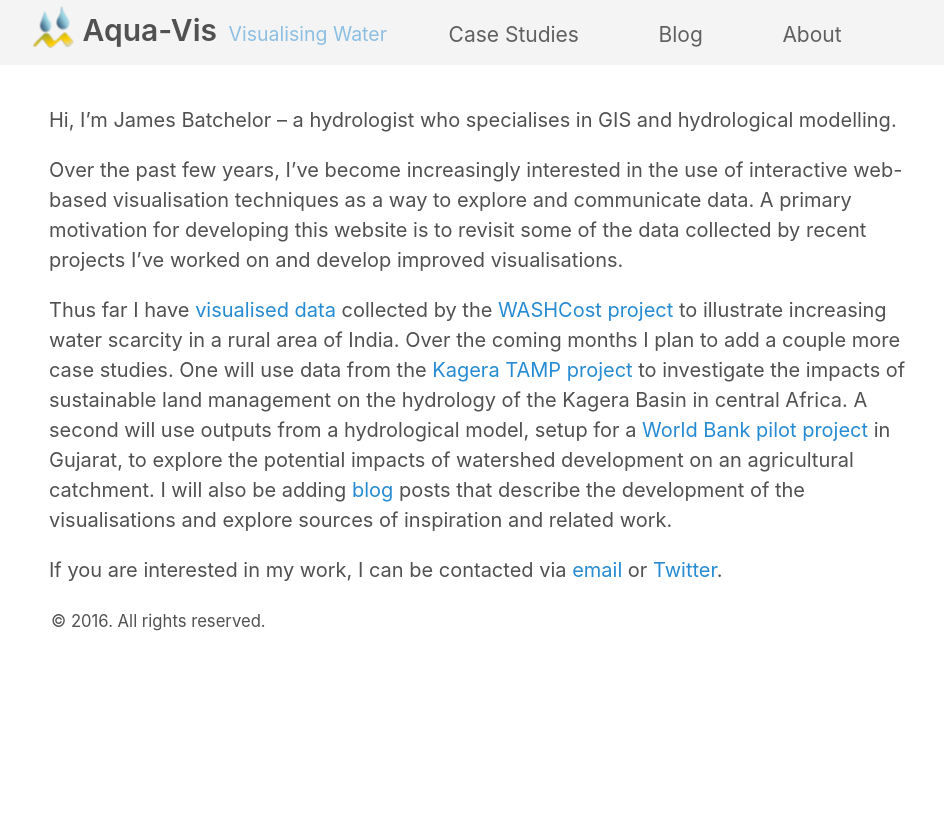
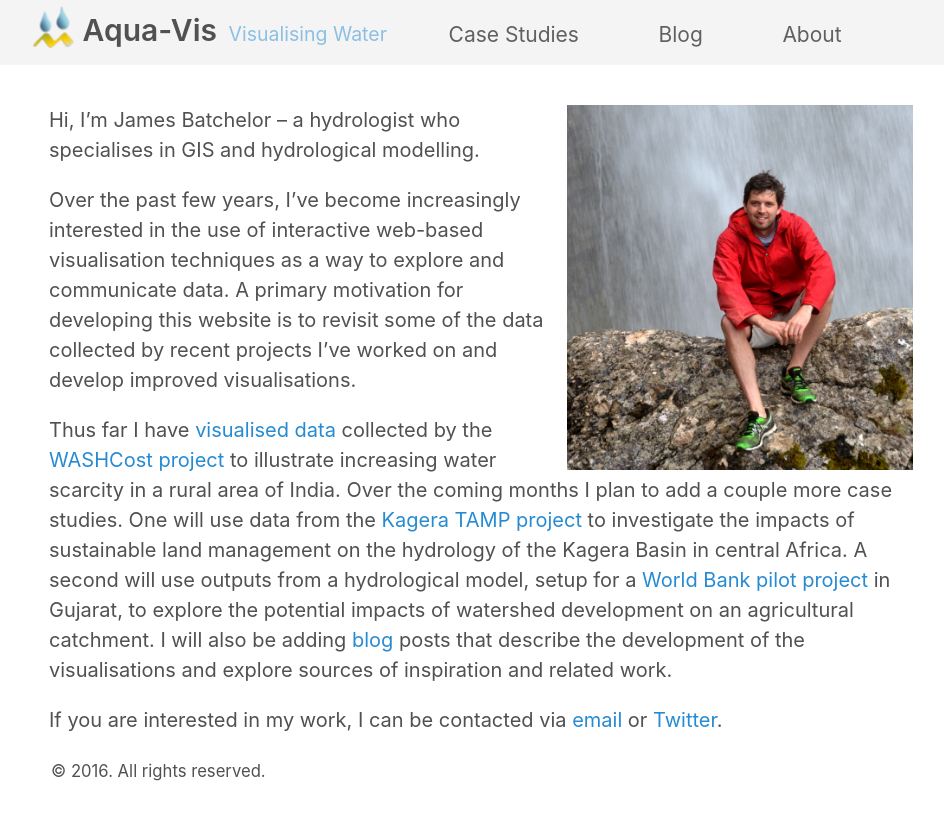
Before and after one commit to Batch21/Batch21.github.io, a Jekyll site: the page built from about.md, in a window 1280 px wide. Shown: the top 820 px of the page, without its empty margins (159-1103 px from the left). Built offline with Jekyll 4.4.1, drawn with Linux system fonts in a browser that asks for light colours.

Commit message:
Added image to about page

```diff
--- a/_sass/_layout.scss
+++ b/_sass/_layout.scss
@@ -73,6 +73,12 @@
      transform:scale(1.1);
 }
 
+.image-right{
+  float: right;
+  width: 40%;
+  margin: 0px 0px 0px 20px;
+}
+
 iframe{
 	width: 100%;
 	height: 420px;
--- a/about.md
+++ b/about.md
@@ -2,6 +2,8 @@
 layout: page
 title: About
 ---
+
+<img class="image-right" src="../assets/images/me.JPG">
 
 Hi, I’m James Batchelor – a hydrologist who specialises in GIS and hydrological modelling.
 
```
Also changed, not shown: visualisations/lyd-annual-hydrograph.html (+8 -1 lines), assets/images/me.JPG (added).
